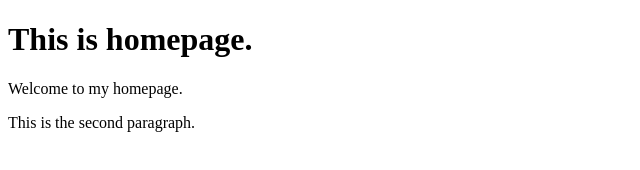
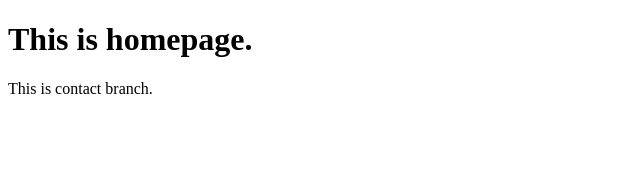
Before and after one commit to Yu-kiNatsuyasai/project001, a plain HTML site: page index.html in a window 1280 px wide. Shown: the whole page, without its empty margins (0-640 px from the left). Drawn offline with Linux system fonts and the light colour scheme.

Commit message:
Add a contact

```diff
--- a/index.html
+++ b/index.html
@@ -8,8 +8,7 @@
 </head>
 <body>
     <h1>This is homepage.</h1>
-    <p>Welcome to my homepage.</p>
-    <p>This is the second paragraph.</p>
+    <p>This is contact branch.</p>
     <script src="./app.js"></script>
 </body>
 </html>
```
